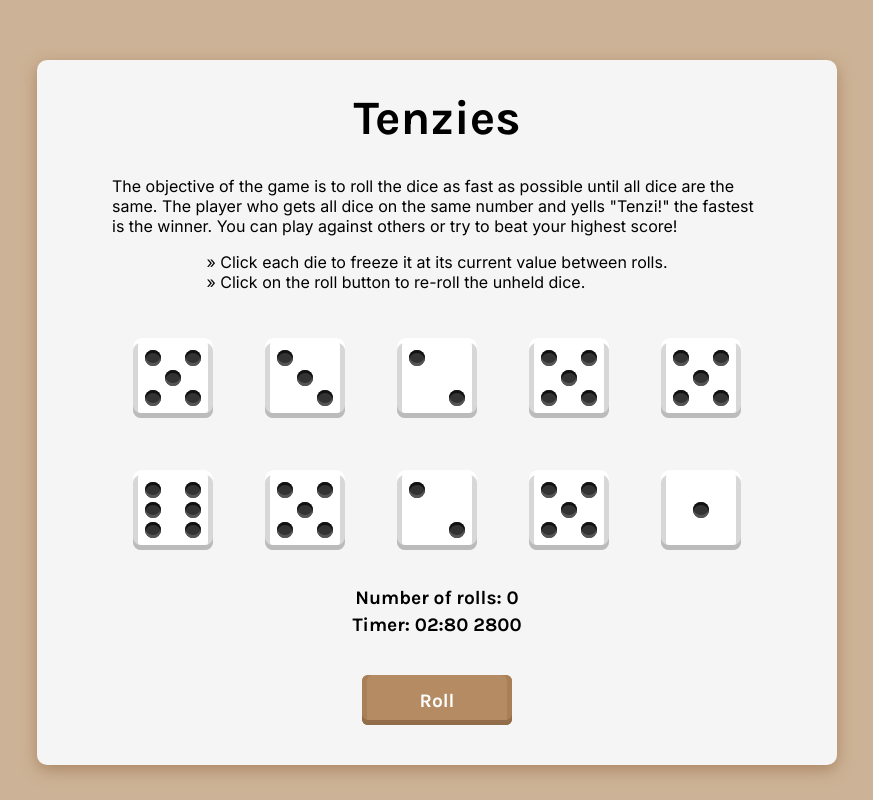
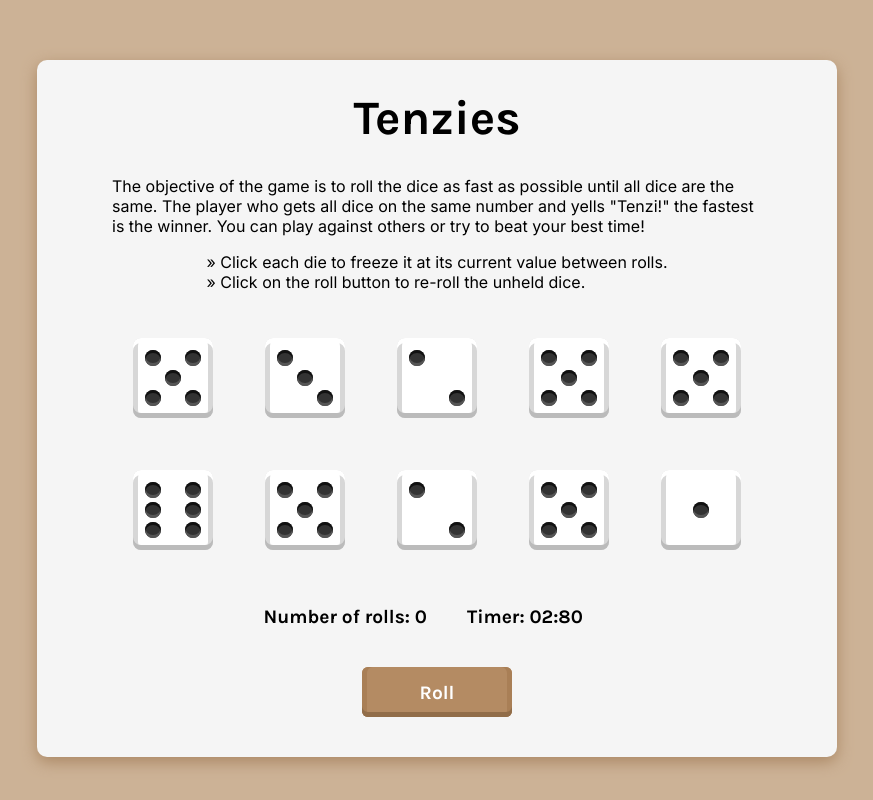
Before and after one commit to steph-xue/tenzies-game, a React (Vite) app: page / in a window 1280 px wide. Both pictures are taken after a click on the button "Start Game". Shown: the whole page, without its empty margins (203-1076 px from the left). Built offline with nearby package versions, Linux system fonts and the light colour scheme.

Commit message:
fix timer function

```diff
--- a/src/App.jsx
+++ b/src/App.jsx
@@ -24,11 +24,22 @@ function App() {
     // Create a state variable to store the score (time and number of rolls to finish game after achieving a tenzies win)
     const [score, setScore] = React.useState({});
 
+
+    if (localStorage.getItem("bestRolls") === "undefined") {
+      localStorage.removeItem("bestRolls");
+    }
+
+    if (localStorage.getItem("bestTime") === "undefined") {
+      localStorage.removeItem("bestTime");
+    }
+
     // Create a state variable to store the best rolls (lowest number of rolls to achieve a tenzies win)
-    const [bestRolls, setBestRolls] = React.useState(JSON.parse(localStorage.getItem("bestRolls")) || 0);
+    const [bestRolls, setBestRolls] = React.useState(
+      localStorage.getItem("bestRolls") !== null ? JSON.parse(localStorage.getItem("bestRolls")) : 0);
 
     // Create a state variable to store the best time(seconds) (fastest time to achieve a tenzies win)
-    const [bestTime, setBestTime] = React.useState(JSON.parse(localStorage.getItem("bestTime")) || 0);
+    const [bestTime, setBestTime] = React.useState(
+      localStorage.getItem("bestTime") !== null ? JSON.parse(localStorage.getItem("bestTime")) : 0);
 
     // Check if the player has achieved a tenzies win (all dice are held and have the same value)
     // If win is achieved, set the tenzies state to true, stops the game, and saves the score
@@ -38,7 +49,7 @@ function App() {
         const allSameValue = dice.every(die => die.value === firstValue);
         if (allHeld && allSameValue) {
             setTenzies(true);
-            setStartGame(false);
+            setStart(false);
             setRecords();
         }
     }, [dice])
@@ -143,16 +154,14 @@ function App() {
             <p className="instructions-1">
               The objective of the game is to roll the dice as fast as possible until all dice are the same.
               The player who gets all dice on the same number and yells "Tenzi!" the fastest is the winner.
-              You can play against others or try to beat your highest score!
+              You can play against others or try to beat your best time!
             </p>
             <div className="instructions-2">
               <p>» Click each die to freeze it at its current value between rolls.</p>
               <p>» Click on the roll button to re-roll the unheld dice.</p>
             </div>
 
-            {/* Scoreboard, dice, and current number of rolls */}
-            {
-              start &&
+            {/* Scoreboard and dice */}
             <div>
                 <Scoreboard
                     bestRolls={bestRolls}
@@ -161,15 +170,15 @@ function App() {
                 <div className="dice-container">
                   {diceElements}
                 </div>
+            </div>
+
+            {/* Number of rolls & timer */}
+            {
+              start && !tenzies &&
+              <div className="score">
                   <div className="roll-number">
                     Number of rolls: {rolls}
                   </div>
-              </div>
-            }
-
-            {/* Timer */}
-            {
-              start && !tenzies &&
                   <div className="current-time">
                       <p>
                         {/* divide the time by 10 because that is the value of a millisecond
@@ -180,23 +189,24 @@ function App() {
                         Timer: {("0" + Math.floor((time / 1000) % 60)).slice(-2)}:
                         {("0" + ((time / 10) % 1000)).slice(-2)}
                       </p>
-                  <p>{Math.round(time)}</p>
+                  </div>
               </div>
             }
-
 
             {/* Ending time and win message */}
             {
               tenzies &&
               <div>
-                  <div className="current-time">
-                      <p>Current time in seconds: </p>
-                      <p>{Math.round(currentScore.time)}</p>
+                  <div className="end-timer">
+                      <p>
+                        Timer: {("0" + Math.floor((time / 1000) % 60)).slice(-2)}:
+                        {("0" + ((time / 10) % 1000)).slice(-2)}
+                      </p>
                   </div>
                   <div className="win-container">
                       <h2 className="win">You won!</h2>
                       <h2 className="roll-win">
-                        It took you {currentScore.time} seconds and {currentScore.rolls} rolls!
+                        It took you {(score.scoreTime/100)} seconds and {score.scoreRolls} rolls!
                       </h2>
                   </div>
               </div>
--- a/src/components/Scoreboard.jsx
+++ b/src/components/Scoreboard.jsx
@@ -2,7 +2,7 @@ import React from "react";
 
 function Scoreboard(props) {
     return (
-        <div>
+        <div className="scoreboard">
             {props.bestRolls !== 0 && <h2 className="best-rolls">Best Rolls: {props.bestRolls} rolls</h2>}
             {props.bestTime !== 0 && <h2 className="best-time">Best Time: {Math.round(props.bestTime / 1000)} seconds</h2>}
         </div>
--- a/src/style.css
+++ b/src/style.css
@@ -55,7 +55,7 @@ main {
   margin-bottom: 0px;
 }
 
-.best-score {
+.scoreboard {
   font-size: 1.2rem;
   margin-top: 10px;
   margin-bottom: 10px;
@@ -127,23 +127,23 @@ main {
 	grid-area: g;
 }
 
-.roll-number {
+.score {
+  display: grid;
+  grid-template-columns: repeat(2, 1fr);
+  align-items: center;
+  gap: 20px;
   font-size: 1.2rem;
-  margin-bottom: -15px;
-  padding-bottom: 0px;
-  margin-top: 10px;
-  text-align: center;
 }
 
 .current-time {
+  margin-left: 20px;
+};
+
+.end-timer {
   font-size: 1.2rem;
-  margin-bottom: 0px;
   margin-top: 0px;
-  padding-top: 0px;
+  margin-bottom: 20px;
   text-align: center;
-  display: flex;
-  justify-content: center;
-  gap: 5px;
 }
 
 .win-container {
```
Lines whose indentation alone changed are shown as unchanged.
